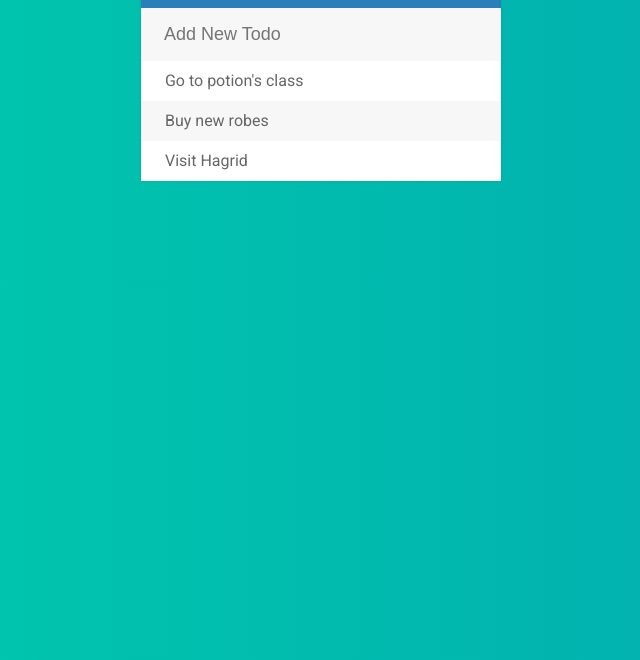
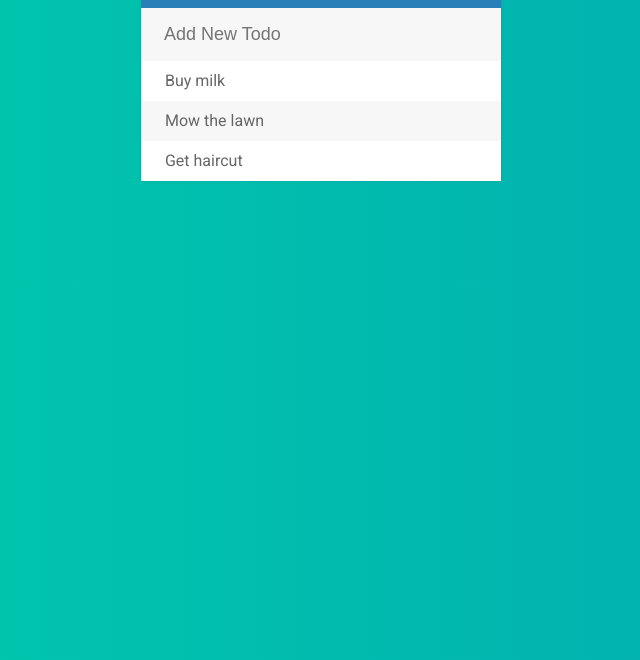
Before and after one commit to HanifCarroll/todo-list, a plain HTML site: page index.html in a window 1280 px wide. Shown: the part 140-800 px from the top of the page, without its empty margins (319-959 px from the left). Drawn offline with nearby package versions, Linux system fonts and the light colour scheme.

Commit message:
Updated html

```diff
--- a/index.html
+++ b/index.html
@@ -15,9 +15,9 @@
 		<h1>To-Do List <i class="fa fa-plus"></i></h1>
 		<input type="text" placeholder="Add New Todo">
 		<ul>
-			<li><span><i class="fa fa-trash"></i></span> Go to potion's class</li>
-			<li><span><i class="fa fa-trash"></i></span> Buy new robes</li>
-			<li><span><i class="fa fa-trash"></i></span> Visit Hagrid</li>
+			<li><span><i class="fa fa-trash"></i></span> Buy milk</li>
+			<li><span><i class="fa fa-trash"></i></span> Mow the lawn</li>
+			<li><span><i class="fa fa-trash"></i></span> Get haircut</li>
 		</ul>
 	</div>
 	<script src="assets/js/lib/jquery-3.2.1.min.js"></script>
```
